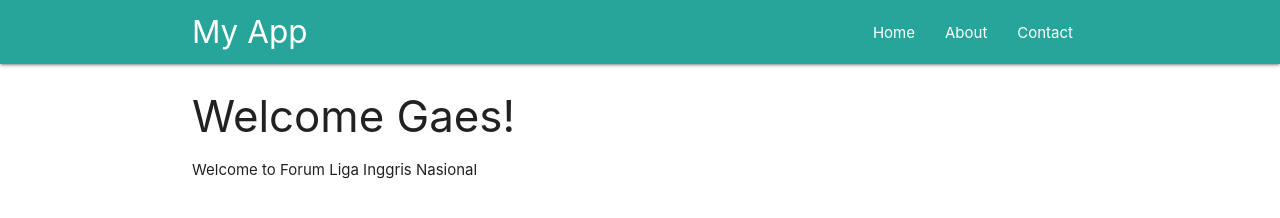
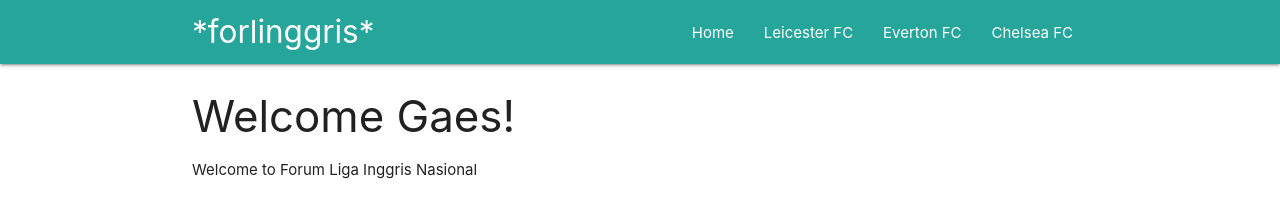
Before and after one commit to habibiaboy/mangstab-studios, a plain HTML site: page index.html in a window 1280 px wide. Drawn offline with Linux system fonts and the light colour scheme.

Commit message:
fix all new service

```diff
--- a/index.html
+++ b/index.html
@@ -13,7 +13,7 @@
   <!-- Navigasi -->
   <nav class="teal lighten-1" role="navigation">
     <div class="nav-wrapper container">
-      <a href="#" class="brand-logo" id="logo-container">My App</a>
+      <a href="#" class="brand-logo" id="logo-container">*forlinggris*</a>
       <a href="#" class="sidenav-trigger" data-target="nav-mobile">☰</a>
 
       <ul class="topnav right hide-on-med-and-down"></ul>
--- a/nav.html
+++ b/nav.html
@@ -1,3 +1,4 @@
 <li><a class="waves-effect" href="#home">Home</a></li>
-<li><a class="waves-effect" href="#about">About</a></li>
-<li><a class="waves-effect" href="#contact">Contact</a></li>
+<li><a class="waves-effect" href="#leicester">Leicester FC</a></li>
+<li><a class="waves-effect" href="#everton">Everton FC</a></li>
+<li><a class="waves-effect" href="#chelsea">Chelsea FC</a></li>
```
Also changed, not shown: manifest.json.
